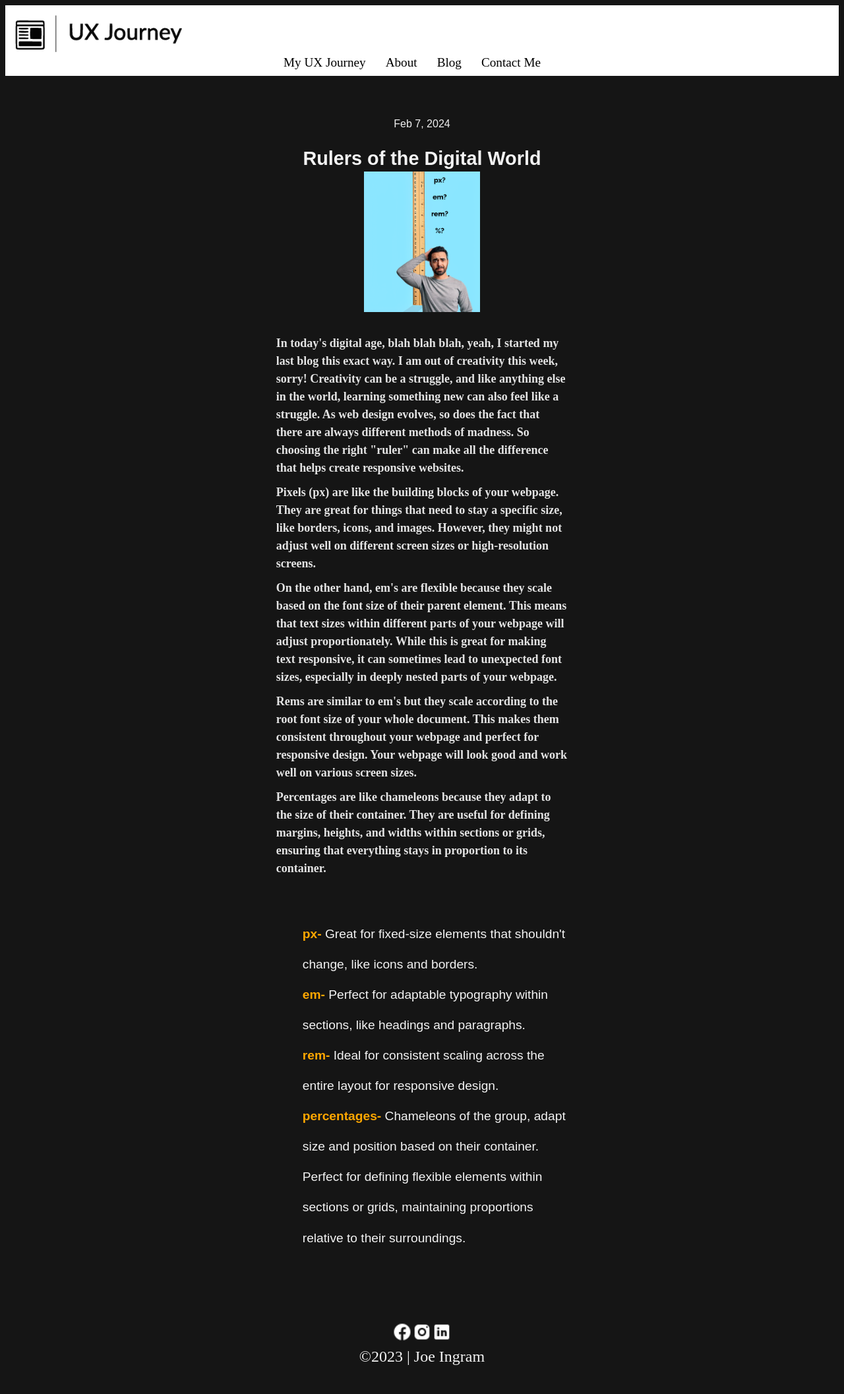
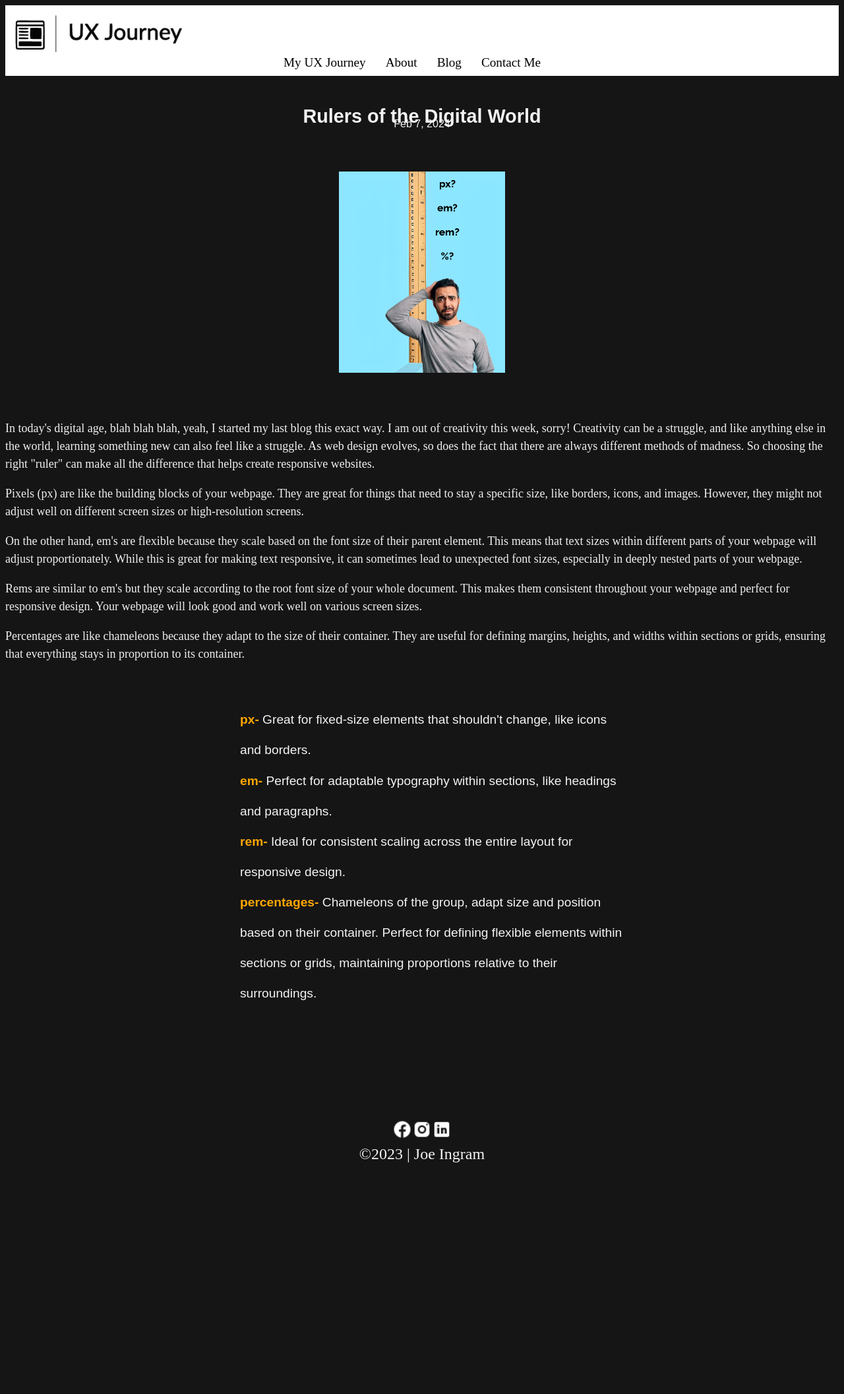
Before and after one commit to myuxjourney/myuxjourney.github.io, a Jekyll site: the page built from _posts/2024-02-13-Rulers-of-the-Digitial-World.html, in a window 1280 px wide. Shown: the whole page at 66% size. Built offline with Jekyll 4.4.1, drawn with Linux system fonts in a browser that asks for light colours; nearby versions of some CDN libraries; after the commit the page ends 1806 px from its top, so only the background shows below that.

Commit message:
blog fix

```diff
--- a/_posts/2024-02-13-Rulers-of-the-Digitial-World.html
+++ b/_posts/2024-02-13-Rulers-of-the-Digitial-World.html
@@ -4,13 +4,13 @@
 date: 2024-02-07 11:00:59 -0500
 categories:
 ---
-
+<div class="blog-content"></div>
   <div style="text-align: center">
     <h2>Rulers of the Digital World</h2>
   </div>
 
 
-  <div class="blog-content">
+
   <div style="text-align: center">
     <img src="/images/Blog Images/pxemrempercent.png"  class="size-small" </img>
   </div>
```
